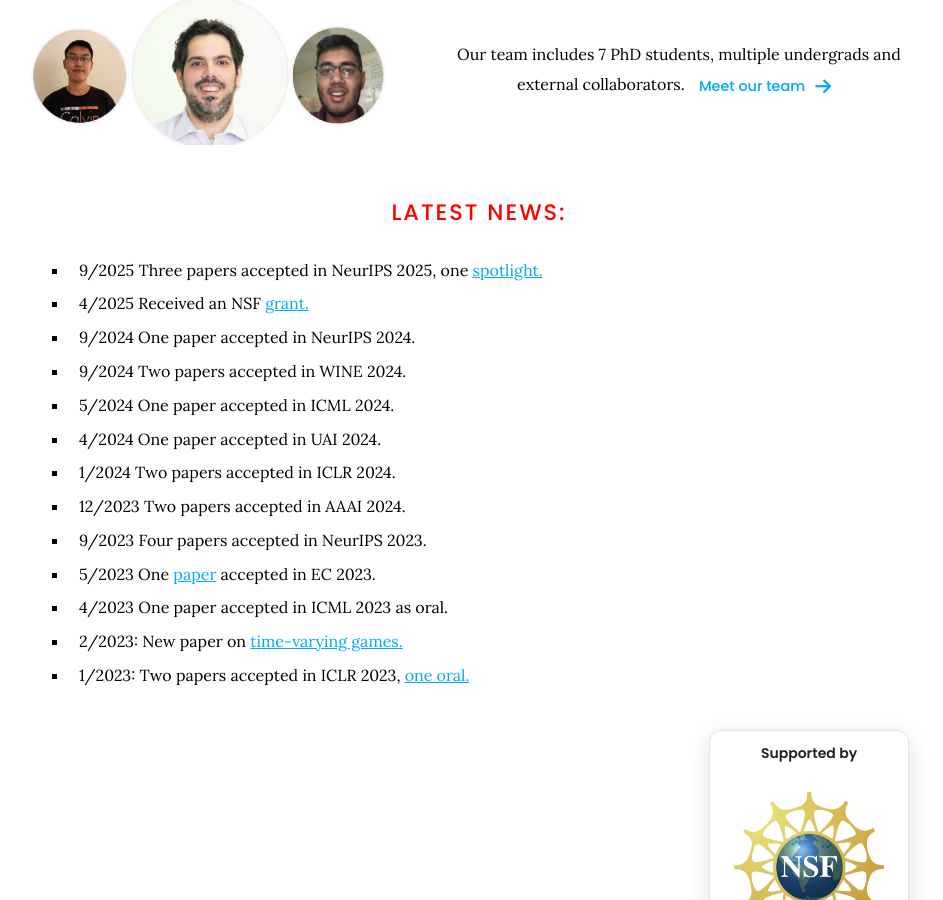
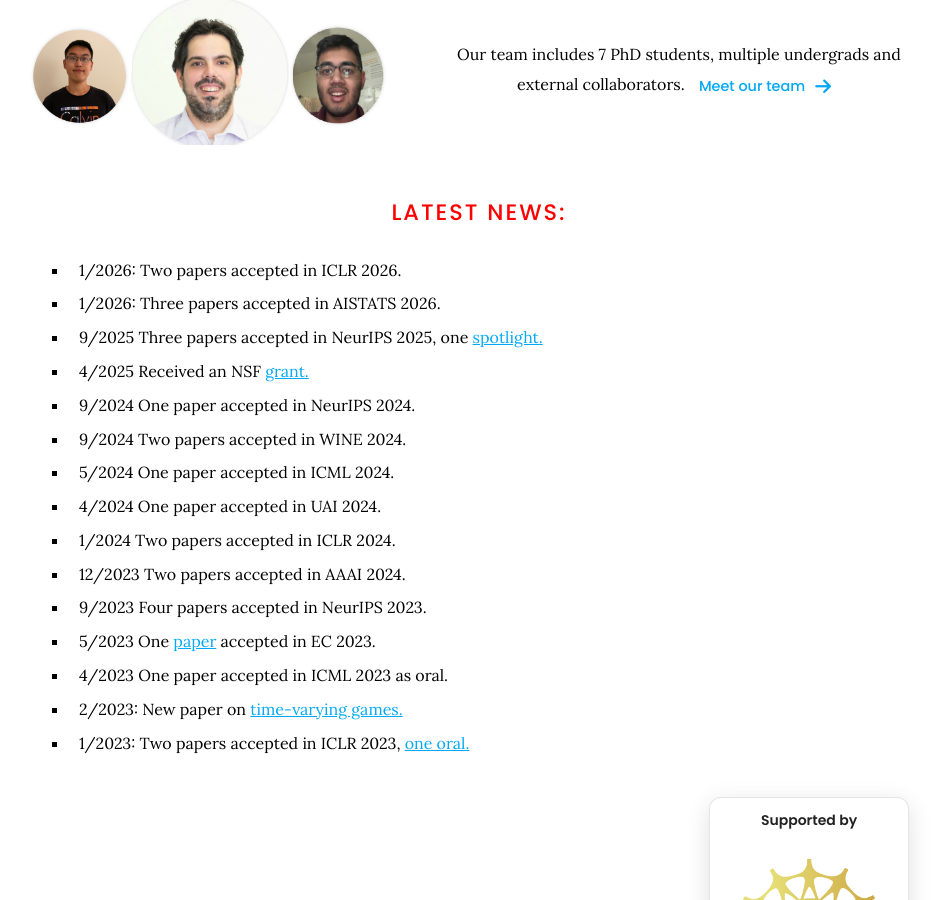
Before and after one commit to goallabuci/goallabuci.github.io, a Jekyll site: the page built from index.md, in a window 1280 px wide and 900 px high, scrolled down 2282 px. Shown: the whole window, without its empty margins (161-1104 px from the left). Built offline with Jekyll 4.4.1, drawn with Linux system fonts in a browser that asks for light colours.

Commit message:
Update index.md

```diff
--- a/index.md
+++ b/index.md
@@ -83,6 +83,8 @@ Our team includes 7 PhD students, multiple undergrads and external collaborators
 
 # <font color="red">Latest NEWS:</font>
   <ul>
+    <li> 1/2026: Two papers accepted in ICLR 2026.  </li>
+    <li> 1/2026: Three papers accepted in AISTATS 2026. </li>
     <li> 9/2025 Three papers accepted in NeurIPS 2025, one <a href="https://arxiv.org/abs/2502.08519">spotlight.</a></li>
     <li> 4/2025 Received an NSF <a href="https://www.nsf.gov/awardsearch/showAward?AWD_ID=2442418">grant.</a></li>
     <li> 9/2024 One paper accepted in NeurIPS 2024. </li>
```
